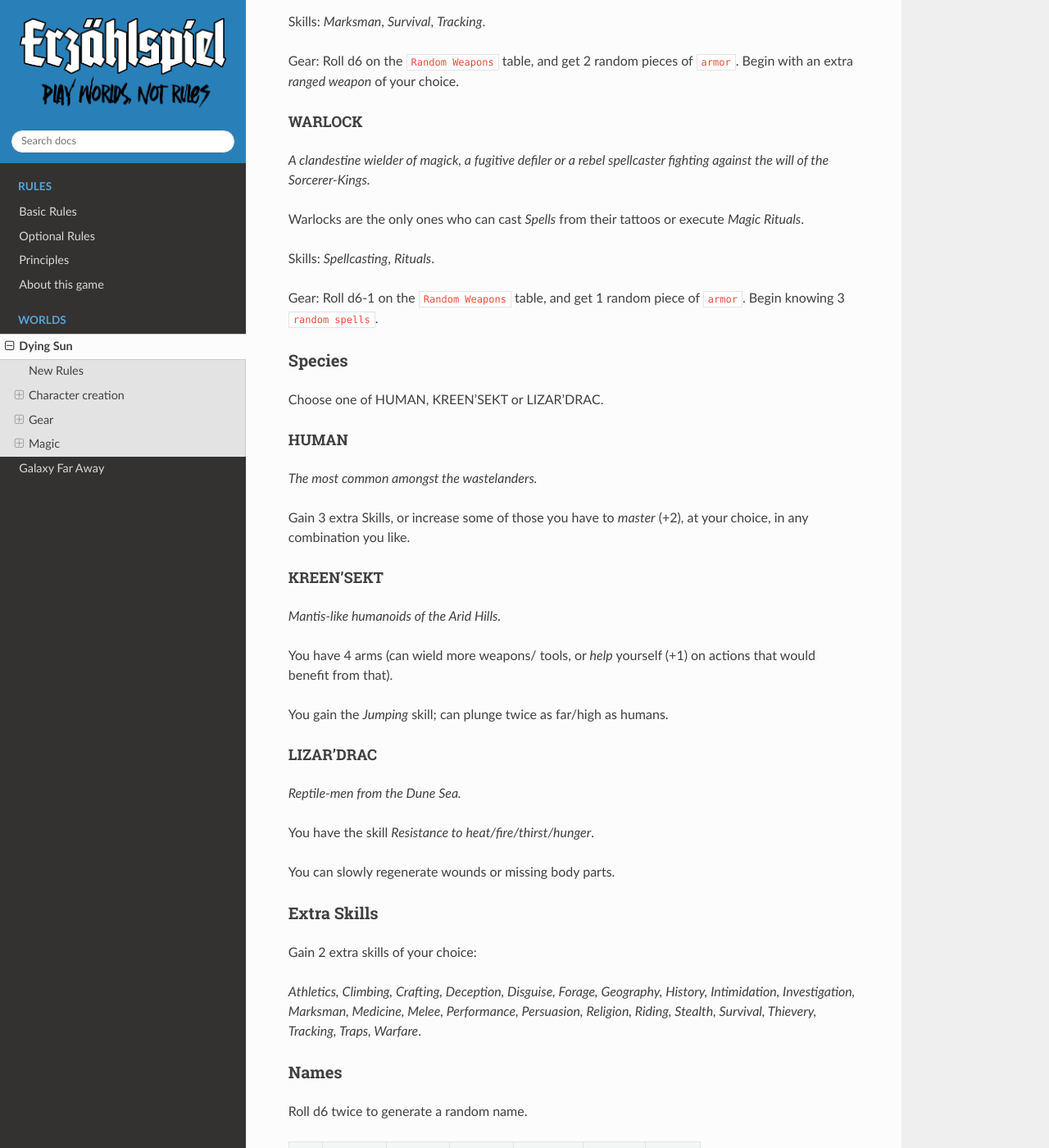
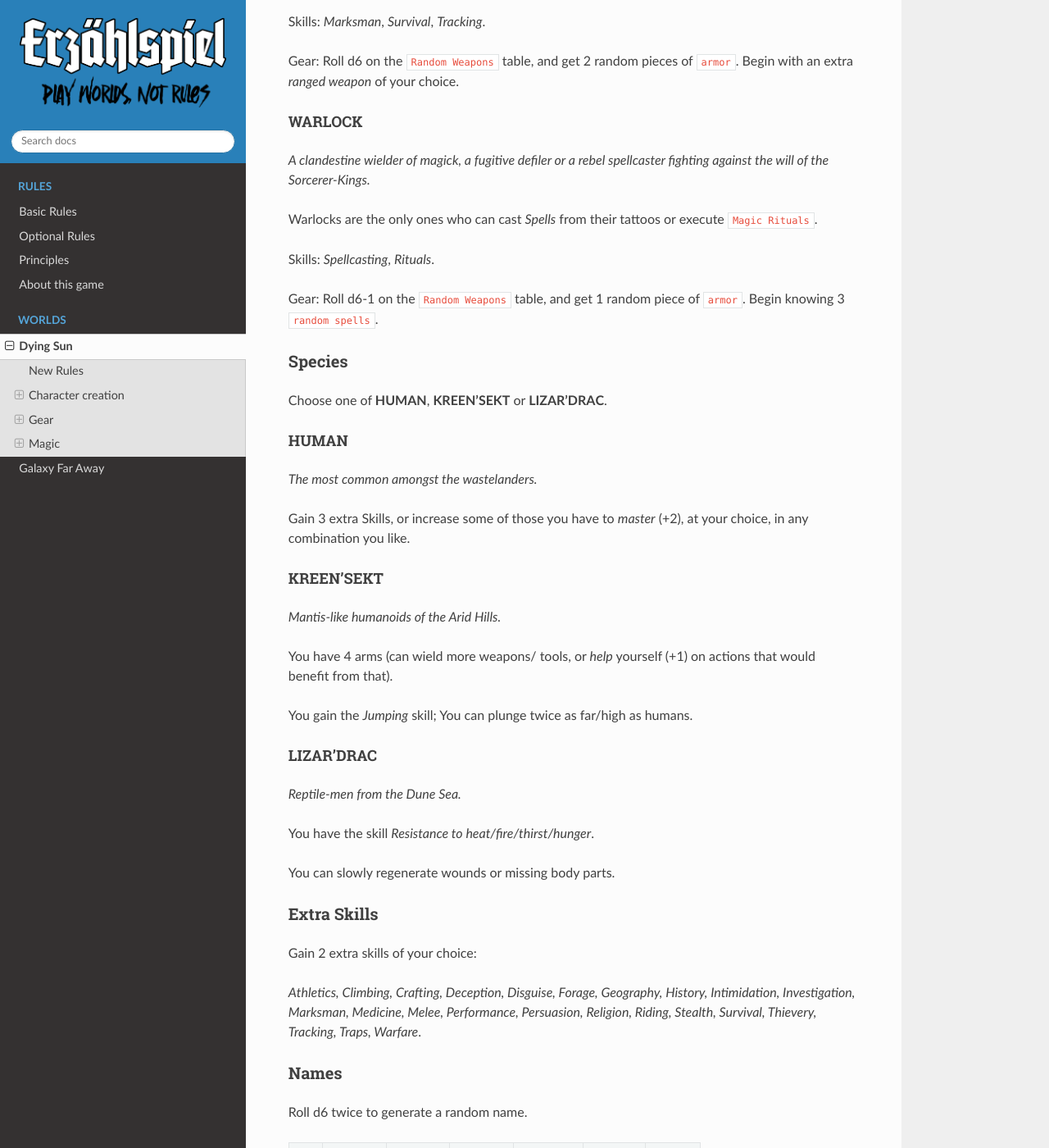
Before and after one commit to TaTooKa/froth, a Sphinx documentation site: the page built from docs/source/pages/dyingsun.rst, in a window 1280 px wide and 1400 px high, scrolled down 1412 px. Shown: the whole window at 82% size. Built offline with Sphinx 7.4.7 and the Read the Docs theme 3.1.0, drawn with Linux system fonts in a browser that asks for light colours; cross-references to code outside the pages are shown as plain code; some of the changed text lies outside the part shown.

Commit message:
improve layout.

```diff
--- a/docs/source/pages/dyingsun.rst
+++ b/docs/source/pages/dyingsun.rst
@@ -26,7 +26,7 @@
 Class
 ~~~~~
 
-Choose one of WARRIOR, WANDERER or WARLOCK.
+Choose one of **WARRIOR**, **WANDERER** or **WARLOCK**.
 
 WARRIOR
 ^^^^^^^
@@ -55,7 +55,7 @@
 
 *A clandestine wielder of magick, a fugitive defiler or a rebel spellcaster fighting against the will of the Sorcerer-Kings.*
 
-Warlocks are the only ones who can cast *Spells* from their tattoos or execute *Magic Rituals*.
+Warlocks are the only ones who can cast *Spells* from their tattoos or execute :hoverxref:`Magic Rituals <rituals-section>`.
 
 Skills: *Spellcasting*, *Rituals*.
 
@@ -64,7 +64,7 @@
 Species
 ~~~~~~~
 
-Choose one of HUMAN, KREEN'SEKT or LIZAR'DRAC.
+Choose one of **HUMAN**, **KREEN'SEKT** or **LIZAR'DRAC**.
 
 HUMAN
 ^^^^^
@@ -80,7 +80,7 @@
 
 You have 4 arms (can wield more weapons/ tools, or *help* yourself (+1) on actions that would benefit from that).
 
-You gain the *Jumping* skill; can plunge twice as far/high as humans.
+You gain the *Jumping* skill; You can plunge twice as far/high as humans.
 
 LIZAR'DRAC
 ^^^^^^^^^^
@@ -125,7 +125,7 @@
 
 Metal is too scarce in the deserts of the Dying Sun to be used as coin. Wastelanders use gems (◈) for currency. You begin with d6 ◈.
 
-MATERIALS
+Materials
 ~~~~~~~~~
 
 An Item's material can be *Low*, *Medium* or *High* quality.
@@ -155,7 +155,7 @@
 
 ------------
 
-WEAPONS
+Weapons
 ~~~~~~~
 
 Use this table as a guideline or roll on it as instructed by your Class.
@@ -196,7 +196,7 @@
 
 ------------
 
-ARMOR
+Armor
 ~~~~~
 
 Characters can only use one piece of armor in each body part (reroll if repeated during character creation). You are *over-encumbered* if using more than 3.
@@ -239,7 +239,7 @@
 
 ------------
 
-OTHER GOODS AND SERVICES
+Other Goods and Services
 ~~~~~~~~~~~~~~~~~~~~~~~~
 
 Costs may vary depending on supply/demand of each outpost or civilized hub (at GM's discretion).
@@ -263,6 +263,8 @@
 +----------------------------+------+----------------------------+------+
 
 .. tip:: Some materials can be gathered in the wild or by carving the corpse of felled beasts. Many wastelanders craft and repair their own gear in the field.
+
+------------
 
 Magic
 -----
```
Also changed, not shown: other parts of docs/source/pages/dyingsun.rst (+6 -0 lines).
